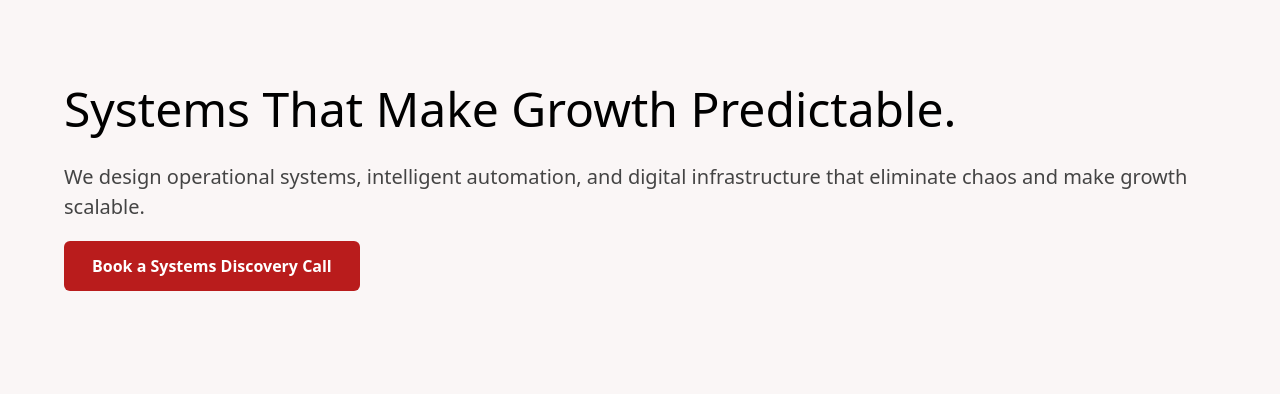
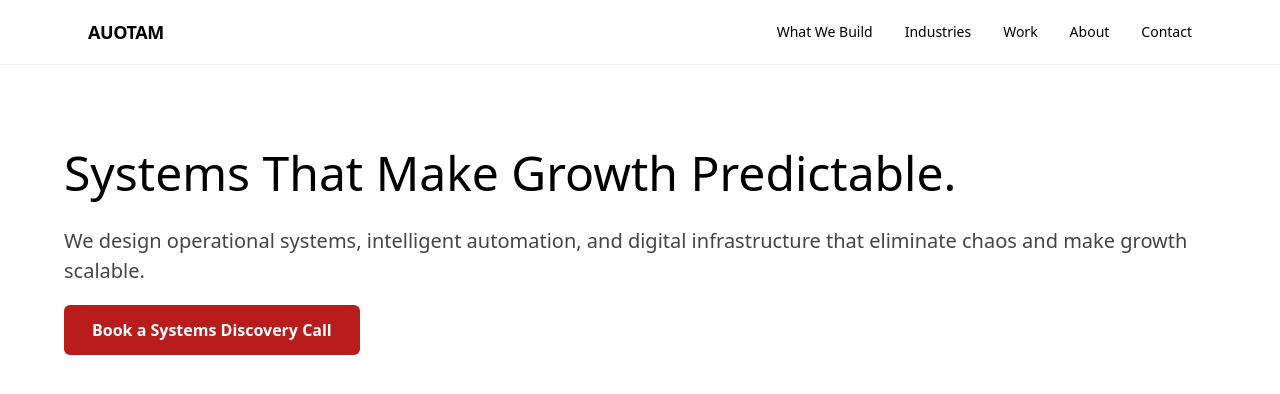
Before and after one commit to Auotam/AUOTAM-NEXTJS---MAIN, a Next.js app: page / in a window 1280 px wide. Shown: the top 394 px of the page. Built offline with nearby package versions, Linux system fonts and the light colour scheme.

Commit message:
Update layout.tsx

```diff
--- a/app/layout.tsx
+++ b/app/layout.tsx
@@ -1,9 +1,9 @@
 import "./globals.css"
+import Header from "@/components/layout/Header"
 
 export const metadata = {
-  title: "AUOTAM — Systems That Make Growth Predictable",
-  description:
-    "AUOTAM builds operational systems, intelligent automation, and digital infrastructure.",
+  title: "AUOTAM",
+  description: "Systems. Automation. Technology.",
 }
 
 export default function RootLayout({
@@ -13,8 +13,11 @@ export default function RootLayout({
 }) {
   return (
     <html lang="en">
-      <body className="bg-background text-black antialiased">
-        {children}
+      <body>
+        <Header />
+        <div className="pt-16">
+          {children}
+        </div>
       </body>
     </html>
   )
```
